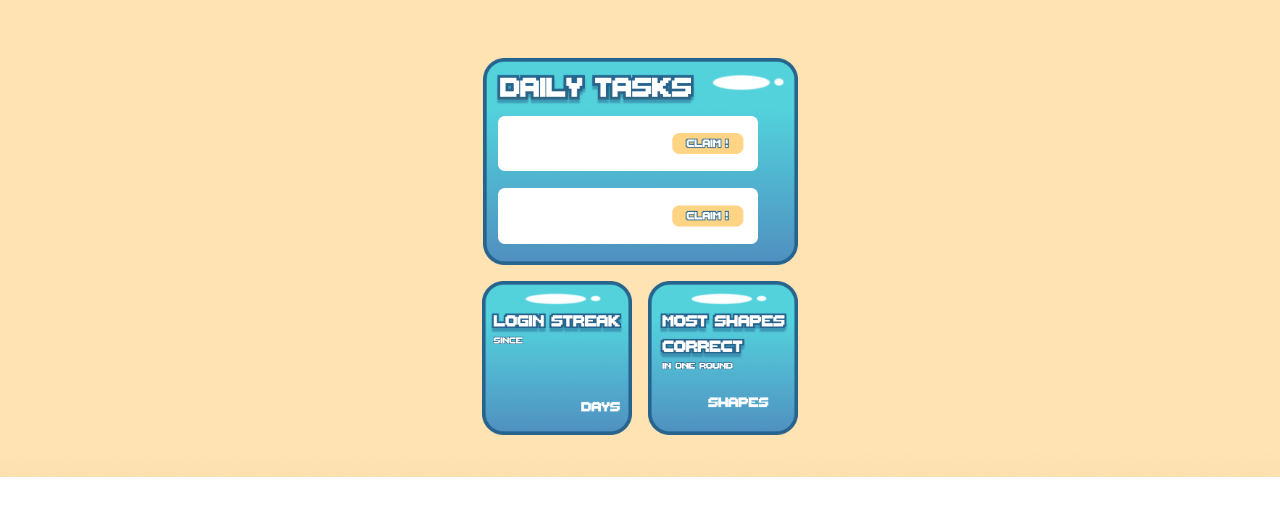
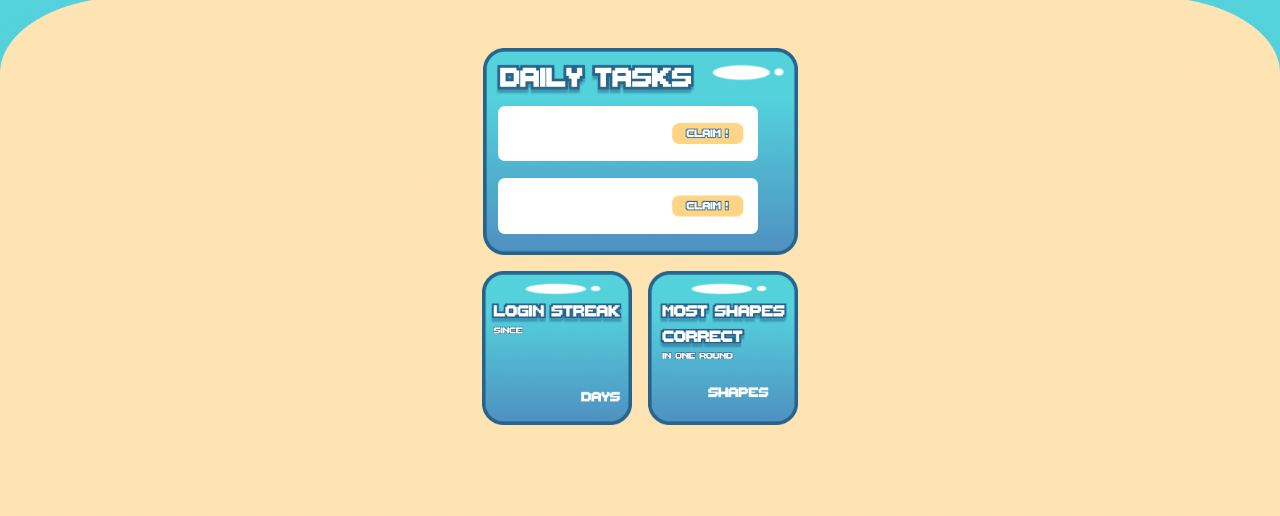
Before and after one commit to AwhVogelLab/mobile-memory-measurement-game, a plain HTML site: page index.html in a window 1280 px wide. Shown: the part 356-872 px from the top of the page. Before the commit the page ends 833 px from the top, so only its background shows below. Drawn offline with nearby package versions, Linux system fonts and the light colour scheme.

Commit message:
test sand

```diff
--- a/css/home.css
+++ b/css/home.css
@@ -76,7 +76,6 @@ p {
     flex-direction: row;
     justify-content: center;
     align-items: center;
-    /* margin-top: 10px; */
     width: 390px;
 }
 .play_button {
@@ -109,7 +108,7 @@ p {
     gap: 16px;
     width: 100%;
     height: 100%;
-    margin-top: 50px;
+    margin-top: 40px;
 }
 
 .base_sand {
@@ -117,11 +116,10 @@ p {
   top: 0;
   left: 0;
   width: 100%;
-  height: 120%;
-  object-fit: cover;
+  height: 50hv;
+  object-fit: contain;
   object-position: center;
   z-index: 0;
-  /* border-radius: 24px; */
 }
 
 .dailies{
```
